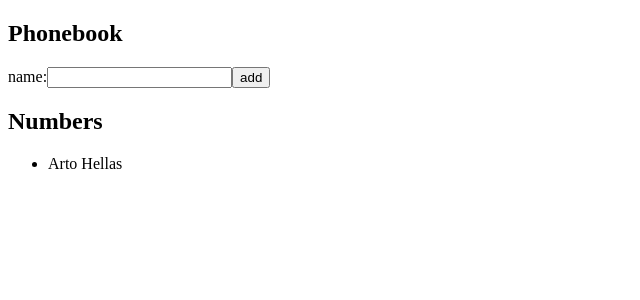
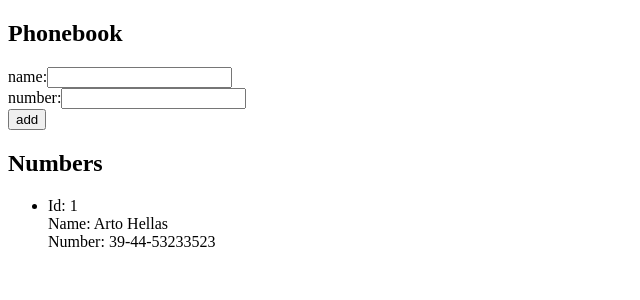
Before and after one commit to sonata22/FullStack_part2, a React (Vite) app in the folder Phonebook/: page / in a window 1280 px wide. Shown: the top 300 px of the page, without its empty margins (0-640 px from the left). Built offline with nearby package versions, Linux system fonts and the light colour scheme.

Commit message:
2.8 done

```diff
--- a/Phonebook/src/App.jsx
+++ b/Phonebook/src/App.jsx
@@ -1,61 +1,73 @@
 import { useState } from 'react'
 
-import PersonsName from './components/PersonsName'
+import PersonsData from './components/PersonsData'
 
 const App = () => {
   const [persons, setPersons] = useState([
     {
+      id: 1,
       name: 'Arto Hellas',
-      id: 1,
+      phoneNumber: '39-44-53233523',
     }
   ])
   const [newName, setNewName] = useState('')
+  const [newPhoneNum, setNewPhoneNum] = useState('')
 
   const doesExist = () => {
     for (const person of persons) {
-      console.log(person.name)
       if (JSON.stringify(person.name) === JSON.stringify(newName)) {
 
         return true
       }
     }
-
     return false;
   }
 
   const addName = (event) => {
     event.preventDefault()
     if (doesExist()) {
-      alert(`${newName} is already added to phonebook`)
+      alert(`${newName} is already added to the phonebook`)
     }
     else {
       const personObject = {
+        id: persons.length + 1,
         name: newName,
-        id: persons.length + 1,
+        phoneNumber: newPhoneNum,
       }
       setPersons(persons.concat(personObject))
       setNewName('')
+      setNewPhoneNum('')
     }
   }
 
-  const handlePersonChange = (event) => {
-    setNewName(event.target.value)
-  }
+  const handlePersonChange = event => setNewName(event.target.value)
+  const handlePhoneNumChange = event => setNewPhoneNum(event.target.value)
 
   return (
     <div>
       <h2>Phonebook</h2>
       <form onSubmit={addName} >
+        <div>
           name:
           <input
             value={newName}
             onChange={handlePersonChange}
           />
+        </div>
+        <div>
+          number:
+          <input
+            value={newPhoneNum}
+            onChange={handlePhoneNumChange}
+          />
+        </div>
+        <div>
           <button type="submit">add</button>
+        </div>
       </form>
       <h2>Numbers</h2>
       <ul>{persons.map(person =>
-        <PersonsName key={person.id} person={person} />
+        <PersonsData key={person.id} person={person} />
       )}
       </ul>
     </div>
--- /dev/null
+++ b/Phonebook/src/components/PersonsData.jsx
@@ -0,0 +1,15 @@
+const PersonsData = ({ person }) => {
+    return (
+        <li>
+            <p>
+                Id: {person.id}
+                <br />
+                Name: {person.name}
+                <br />
+                Number: {person.phoneNumber}
+            </p>
+        </li>
+    )
+}
+
+export default PersonsData
--- a/Phonebook/src/components/PersonsName.jsx
+++ /dev/null
@@ -1,9 +0,0 @@
-const PersonsName = ({ person }) => {
-    return (
-        <li>
-            {person.name}
-        </li>
-    )
-}
-
-export default PersonsName
```
Lines whose indentation alone changed are shown as unchanged.
